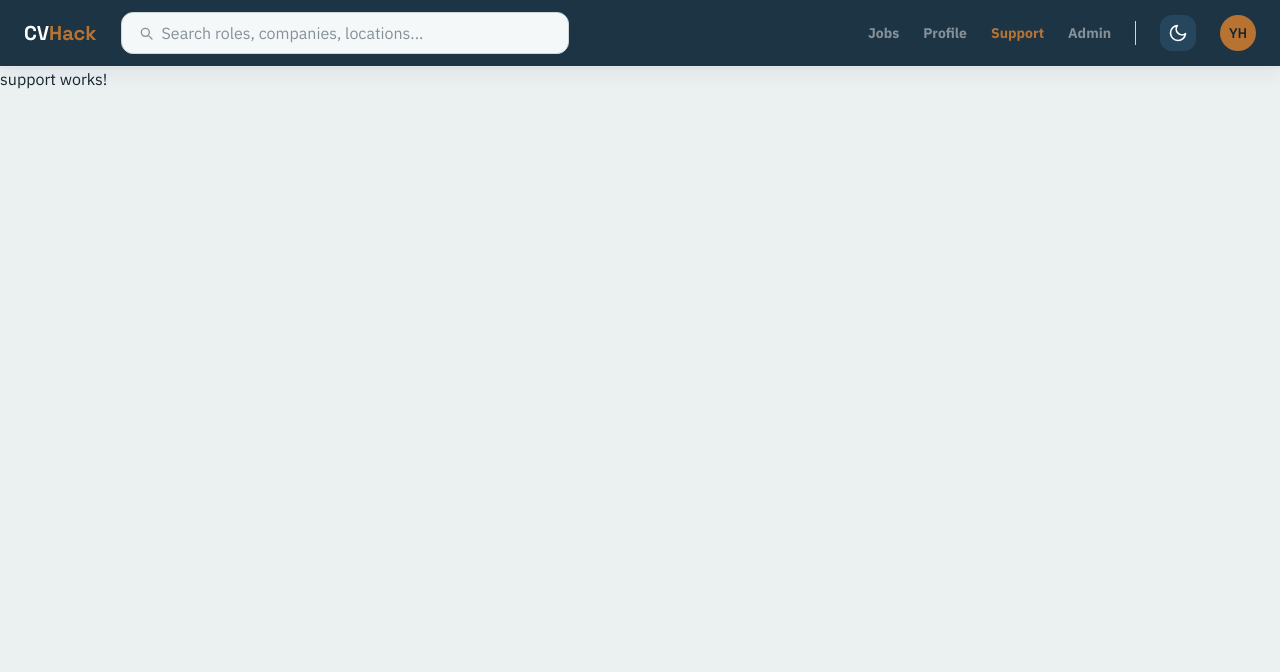
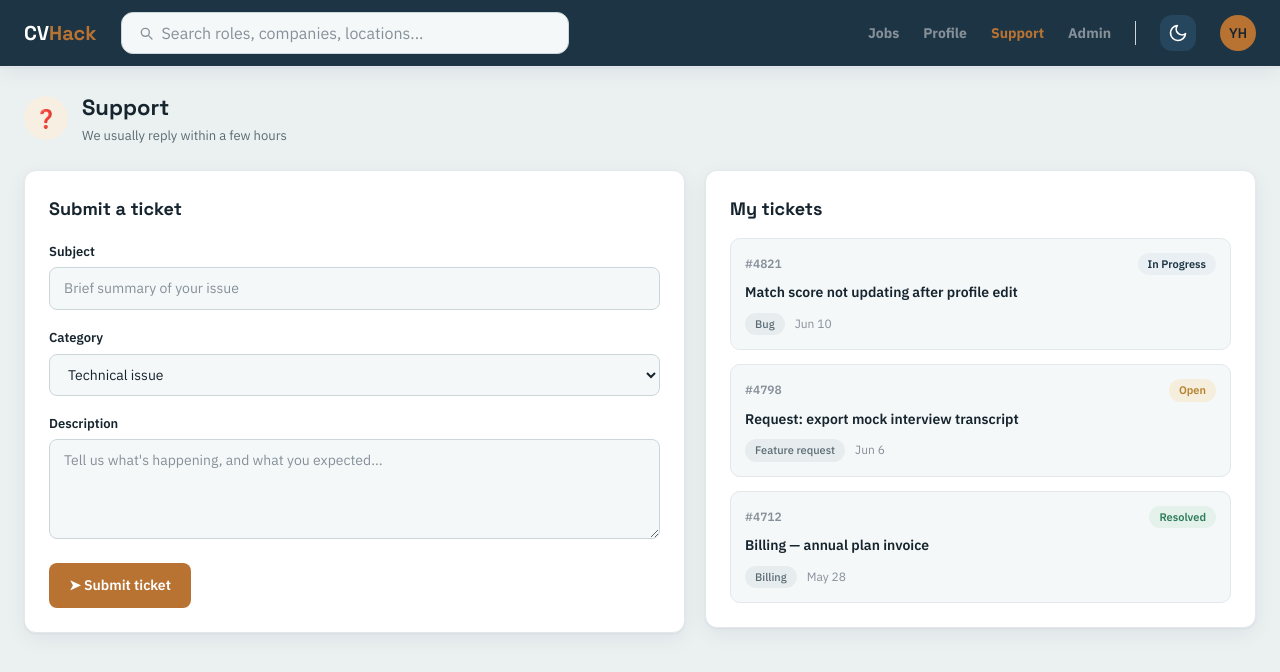
Before and after one commit to Derinkuyu/CVHack-FrontEnd, an Angular app: page /support in a window 1280 px wide. Shown: the top 672 px of the page. Built offline with nearby package versions, Linux system fonts and the light colour scheme.

Commit message:
karin: support page 1.0

```diff
--- /dev/null
+++ b/src/app/pages/support/my-tickets/my-tickets.css
@@ -0,0 +1,93 @@
+.my-tickets-card {
+  background-color: var(--surface);
+  border: 1px solid var(--border);
+  border-radius: 12px;
+  box-shadow: var(--shadow);
+  padding: 24px;
+  font-family: var(--font-body);
+}
+
+.my-tickets-card__title {
+  font-size: 18px;
+  font-weight: 700;
+  color: var(--text);
+  margin: 0 0 16px;
+  font-family: var(--font-display);
+}
+
+.my-tickets-card__list {
+  display: flex;
+  flex-direction: column;
+  gap: 14px;
+}
+
+.my-ticket-item {
+  padding: 14px;
+  border: 1px solid var(--border);
+  border-radius: 10px;
+  background-color: var(--surface2);
+}
+
+.my-ticket-item__header {
+  display: flex;
+  align-items: center;
+  justify-content: space-between;
+  margin-bottom: 8px;
+}
+
+.my-ticket-item__id {
+  font-size: 12px;
+  color: var(--faint);
+  font-weight: 600;
+}
+
+.my-ticket-item__subject {
+  font-size: 14px;
+  font-weight: 600;
+  color: var(--text);
+  margin: 0 0 10px;
+  line-height: 1.4;
+}
+
+.my-ticket-item__footer {
+  display: flex;
+  align-items: center;
+  gap: 10px;
+}
+
+.my-ticket-item__tag {
+  font-size: 11px;
+  background-color: var(--sunken);
+  color: var(--muted);
+  padding: 3px 10px;
+  border-radius: 12px;
+  font-weight: 500;
+}
+
+.my-ticket-item__date {
+  font-size: 12px;
+  color: var(--faint);
+}
+
+.status-badge {
+  font-size: 11px;
+  font-weight: 600;
+  padding: 3px 10px;
+  border-radius: 12px;
+  white-space: nowrap;
+}
+
+.status-badge--open {
+  background-color: var(--amberSoft);
+  color: var(--amber);
+}
+
+.status-badge--in-progress {
+  background-color: var(--tealSoft);
+  color: var(--onSoft);
+}
+
+.status-badge--resolved {
+  background-color: var(--greenSoft);
+  color: var(--green);
+}
--- /dev/null
+++ b/src/app/pages/support/my-tickets/my-tickets.html
@@ -0,0 +1,19 @@
+<div class="my-tickets-card">
+  <h3 class="my-tickets-card__title">My tickets</h3>
+
+  <div class="my-tickets-card__list">
+    <div class="my-ticket-item" *ngFor="let ticket of tickets">
+      <div class="my-ticket-item__header">
+        <span class="my-ticket-item__id">{{ ticket.id }}</span>
+        <span [ngClass]="statusClass(ticket.status)">{{ ticket.status }}</span>
+      </div>
+
+      <p class="my-ticket-item__subject">{{ ticket.subject }}</p>
+
+      <div class="my-ticket-item__footer">
+        <span class="my-ticket-item__tag">{{ ticket.category }}</span>
+        <span class="my-ticket-item__date">{{ ticket.date }}</span>
+      </div>
+    </div>
+  </div>
+</div>
--- /dev/null
+++ b/src/app/pages/support/my-tickets/my-tickets.ts
@@ -0,0 +1,29 @@
+import { Component, Input } from '@angular/core';
+import { CommonModule } from '@angular/common';
+
+export interface MyTicket {
+  id: string;
+  subject: string;
+  category: string;
+  date: string;
+  status: 'Open' | 'In Progress' | 'Resolved';
+}
+
+@Component({
+  selector: 'app-my-tickets',
+  standalone: true,
+  imports: [CommonModule],
+  templateUrl: './my-tickets.html',
+  styleUrl: './my-tickets.css'
+})
+export class MyTickets {
+  @Input() tickets: MyTicket[] = [
+    { id: '#4821', subject: 'Match score not updating after profile edit', category: 'Bug', date: 'Jun 10', status: 'In Progress' },
+    { id: '#4798', subject: 'Request: export mock interview transcript', category: 'Feature request', date: 'Jun 6', status: 'Open' },
+    { id: '#4712', subject: 'Billing — annual plan invoice', category: 'Billing', date: 'May 28', status: 'Resolved' },
+  ];
+
+  statusClass(status: string): string {
+    return 'status-badge status-badge--' + status.toLowerCase().replace(' ', '-');
+  }
+}
--- /dev/null
+++ b/src/app/pages/support/submit-ticket-form/submit-ticket-form.css
@@ -0,0 +1,75 @@
+.ticket-form-card {
+  background-color: var(--surface);
+  border: 1px solid var(--border);
+  border-radius: 12px;
+  box-shadow: var(--shadow);
+  padding: 24px;
+  font-family: var(--font-body);
+}
+
+.ticket-form-card__title {
+  font-size: 18px;
+  font-weight: 700;
+  color: var(--text);
+  margin: 0 0 20px;
+  font-family: var(--font-display);
+}
+
+.form-group {
+  margin-bottom: 18px;
+}
+
+.form-label {
+  display: block;
+  font-size: 13px;
+  font-weight: 600;
+  color: var(--text);
+  margin-bottom: 6px;
+}
+
+.form-input,
+.form-select,
+.form-textarea {
+  width: 100%;
+  padding: 10px 14px;
+  border: 1px solid var(--border2);
+  border-radius: 8px;
+  background-color: var(--surface2);
+  color: var(--text);
+  font-size: 14px;
+  font-family: var(--font-body);
+  box-sizing: border-box;
+}
+
+.form-input:focus,
+.form-select:focus,
+.form-textarea:focus {
+  outline: none;
+  border-color: var(--copper);
+  box-shadow: 0 0 0 3px var(--ring);
+}
+
+.form-textarea {
+  min-height: 100px;
+  resize: vertical;
+}
+
+.ticket-form-card__submit-btn {
+  display: flex;
+  align-items: center;
+  justify-content: center;
+  gap: 8px;
+  background-color: var(--copper);
+  color: var(--white);
+  border: none;
+  padding: 12px 20px;
+  border-radius: 8px;
+  font-size: 14px;
+  font-weight: 600;
+  cursor: pointer;
+  transition: background-color 0.2s ease;
+}
+
+.ticket-form-card__submit-btn:hover {
+  background-color: var(--copperHover);
+}
--- /dev/null
+++ b/src/app/pages/support/submit-ticket-form/submit-ticket-form.html
@@ -0,0 +1,37 @@
+<div class="ticket-form-card">
+  <h3 class="ticket-form-card__title">Submit a ticket</h3>
+
+  <form (ngSubmit)="onSubmit()">
+    <div class="form-group">
+      <label class="form-label">Subject</label>
+      <input
+        type="text"
+        class="form-input"
+        placeholder="Brief summary of your issue"
+        [(ngModel)]="subject"
+        name="subject"
+      />
+    </div>
+
+    <div class="form-group">
+      <label class="form-label">Category</label>
+      <select class="form-select" [(ngModel)]="category" name="category">
+        <option *ngFor="let cat of categories" [value]="cat">{{ cat }}</option>
+      </select>
+    </div>
+
+    <div class="form-group">
+      <label class="form-label">Description</label>
+      <textarea
+        class="form-textarea"
+        placeholder="Tell us what's happening, and what you expected..."
+        [(ngModel)]="description"
+        name="description"
+      ></textarea>
+    </div>
+
+    <button type="submit" class="ticket-form-card__submit-btn">
+      ➤ Submit ticket
+    </button>
+  </form>
+</div>
--- /dev/null
+++ b/src/app/pages/support/submit-ticket-form/submit-ticket-form.ts
@@ -0,0 +1,34 @@
+import { Component, Output, EventEmitter } from '@angular/core';
+import { CommonModule } from '@angular/common';
+import { FormsModule } from '@angular/forms';
+
+@Component({
+  selector: 'app-submit-ticket-form',
+  standalone: true,
+  imports: [CommonModule, FormsModule],
+  templateUrl: './submit-ticket-form.html',
+  styleUrl: './submit-ticket-form.css'
+})
+export class SubmitTicketForm {
+  @Output() ticketSubmit = new EventEmitter<{subject: string, category: string, description: string}>();
+
+  subject = '';
+  category = 'Technical issue';
+  description = '';
+
+  categories = ['Technical issue', 'Billing', 'Feature request', 'Account', 'Other'];
+
+  onSubmit() {
+    if (!this.subject.trim() || !this.description.trim()) return;
+
+    this.ticketSubmit.emit({
+      subject: this.subject,
+      category: this.category,
+      description: this.description
+    });
+
+    this.subject = '';
+    this.description = '';
+    this.category = 'Technical issue';
+  }
+}
--- a/src/app/pages/support/support.css
+++ b/src/app/pages/support/support.css
@@ -0,0 +1,51 @@
+.support-page {
+  max-width: 1400px;
+  margin: 0 auto;
+  padding: 24px;
+}
+
+.support-page__header {
+  display: flex;
+  align-items: center;
+  gap: 14px;
+  margin-bottom: 24px;
+}
+
+.support-page__icon {
+  width: 44px;
+  height: 44px;
+  border-radius: 50%;
+  background-color: var(--copperSoft);
+  display: flex;
+  align-items: center;
+  justify-content: center;
+  font-size: 18px;
+  flex-shrink: 0;
+}
+
+.support-page__title {
+  font-size: 22px;
+  font-weight: 700;
+  color: var(--text);
+  margin: 0 0 2px;
+  font-family: var(--font-display);
+}
+
+.support-page__subtitle {
+  font-size: 13px;
+  color: var(--muted);
+  margin: 0;
+}
+
+.support-page__grid {
+  display: grid;
+  grid-template-columns: 1.2fr 1fr;
+  gap: 20px;
+  align-items: start;
+}
+
+@media (max-width: 768px) {
+  .support-page__grid {
+    grid-template-columns: 1fr;
+  }
+}
--- a/src/app/pages/support/support.html
+++ b/src/app/pages/support/support.html
@@ -1,3 +1,16 @@
 <app-navbar></app-navbar>
 
-<p>support works!</p>
+<div class="support-page">
+  <div class="support-page__header">
+    <div class="support-page__icon">❓</div>
+    <div>
+      <h2 class="support-page__title">Support</h2>
+      <p class="support-page__subtitle">We usually reply within a few hours</p>
+    </div>
+  </div>
+
+  <div class="support-page__grid">
+    <app-submit-ticket-form (ticketSubmit)="onTicketSubmit($event)"></app-submit-ticket-form>
+    <app-my-tickets></app-my-tickets>
+  </div>
+</div>
--- a/src/app/pages/support/support.ts
+++ b/src/app/pages/support/support.ts
@@ -1,10 +1,19 @@
 import { Component } from '@angular/core';
+import { CommonModule } from '@angular/common';
+import { SubmitTicketForm } from './submit-ticket-form/submit-ticket-form';
+import { MyTickets, MyTicket } from './my-tickets/my-tickets';
 import { Navbar } from '../../components/navbar/navbar';
 
 @Component({
   selector: 'app-support',
-  imports: [Navbar],
+  standalone: true,
+  imports: [CommonModule, SubmitTicketForm, MyTickets, Navbar],
   templateUrl: './support.html',
-  styleUrl: './support.css',
+  styleUrl: './support.css'
 })
-export class Support {}
+export class Support {
+  onTicketSubmit(ticketData: {subject: string, category: string, description: string}) {
+    console.log('New ticket submitted:', ticketData);
+    // TODO: ربطها بالـ API لاحقًا
+  }
+}
```
Also changed, not shown: 2 other files (tests, documents, lock files or other folders).
